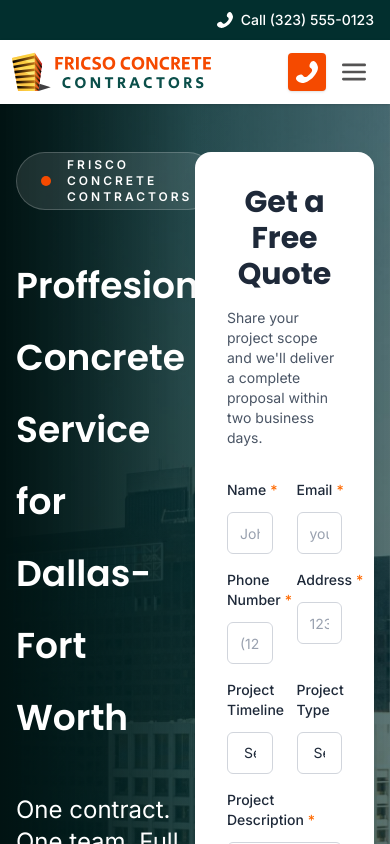
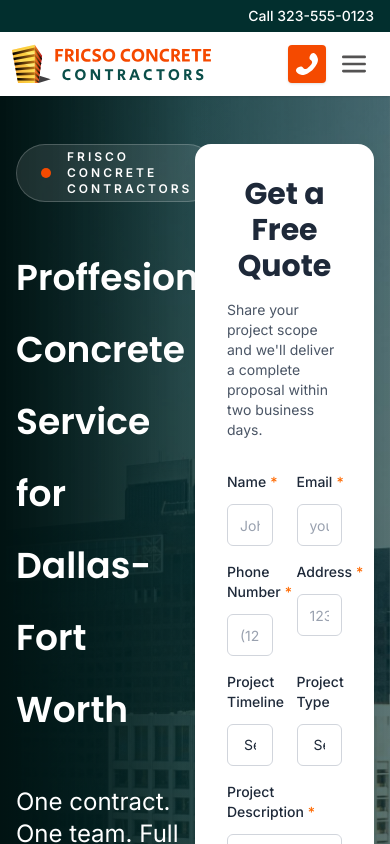
Before and after one commit to fahimurReza/site-template-gmbkingdom, a Next.js app: page / in a window 390 px wide. Shown: the top 844 px of the page. Built offline with nearby package versions, Linux system fonts and the light colour scheme.

Commit message:
ui (responsive-navBar): topbar

```diff
--- a/components/layout/header/TopBar.tsx
+++ b/components/layout/header/TopBar.tsx
@@ -1,18 +1,9 @@
-import Image from "next/image";
-
 const TopBar = () => {
   return (
-    <div className="base-padding bg-brand-teal font-medium text-sm text-white h-10 flex items-center justify-between">
+    <div className="base-padding bg-brand-teal font-medium text-sm text-white h-8 flex items-center justify-between">
       <p className="hidden md:block">Commercial & Residential Concrete</p>
       <div className="flex items-center cursor-pointer ml-auto">
-        <Image
-          src="/icons/phone-icon.svg"
-          alt="phone"
-          width={16}
-          height={16}
-          className="mr-2"
-        />
-        <p>Call (323) 555-0123</p>
+        <p>Call 323-555-0123</p>
       </div>
     </div>
   );
```
